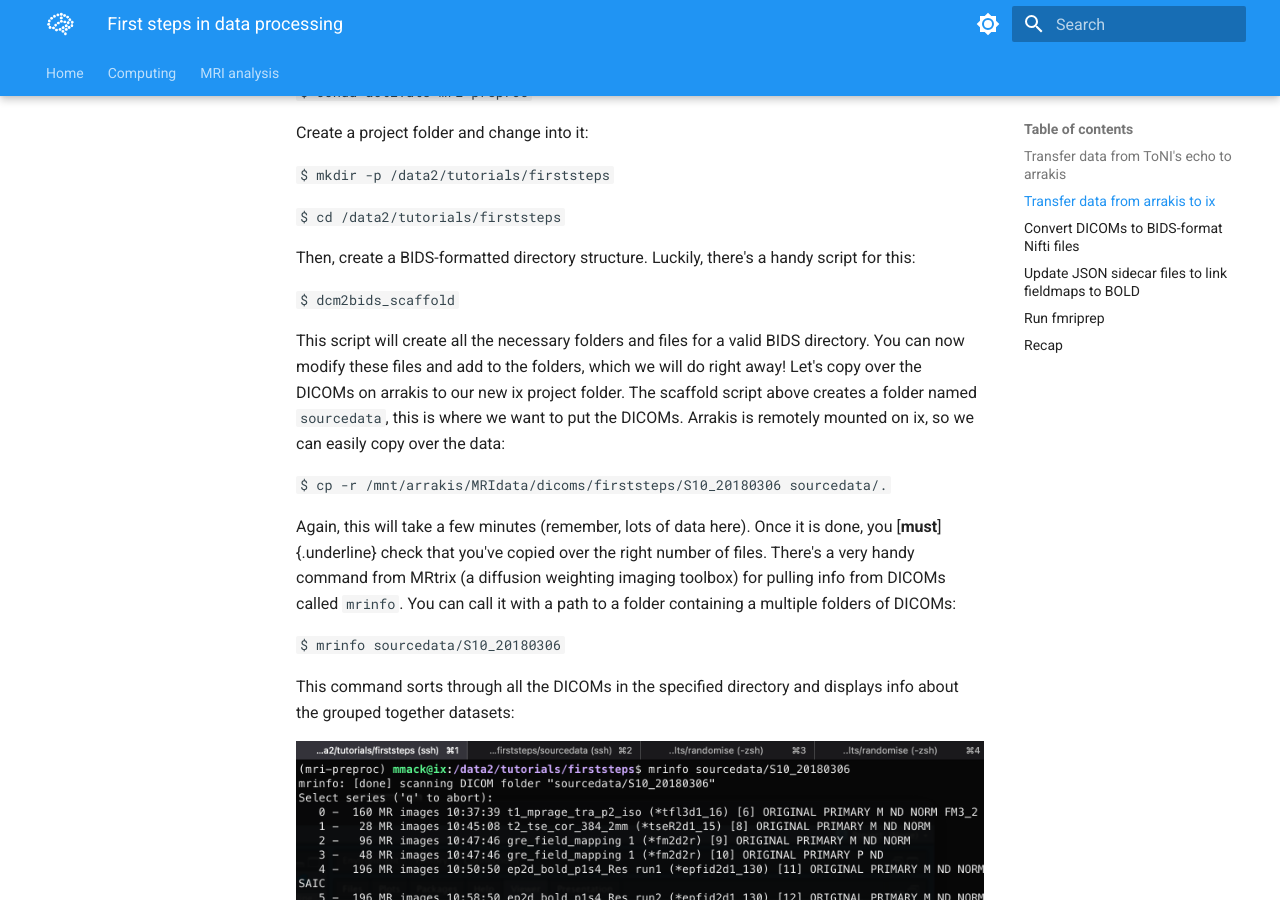
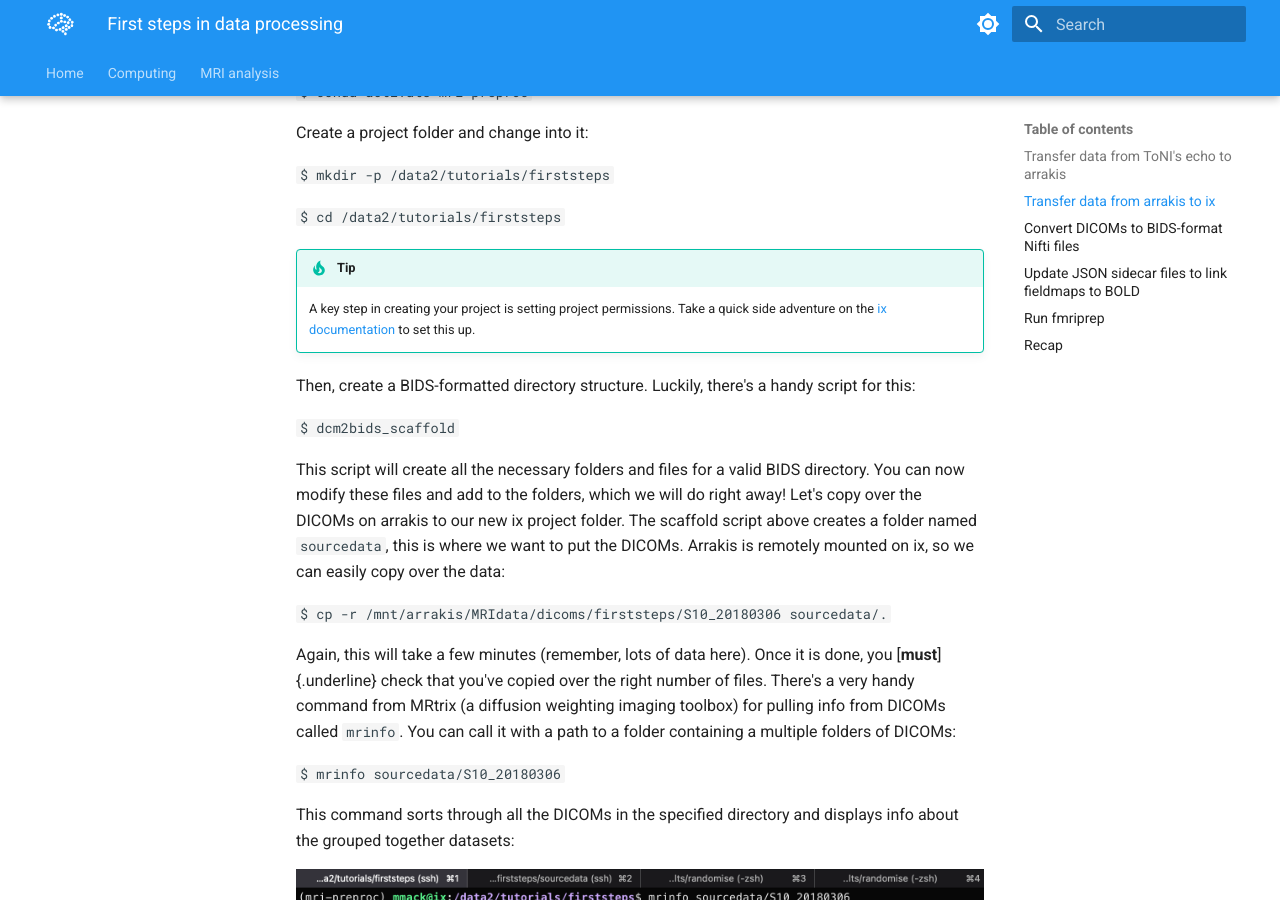
Before and after one commit to macklab/manual, an MkDocs documentation site: the page built from docs/firststeps.md, in a window 1280 px wide and 900 px high, scrolled down 2435 px. Built offline with MkDocs 1.6.1 and Material for MkDocs 9.7.7, drawn with Linux system fonts in a browser that asks for light colours.

Commit message:
Update firststeps.md

```diff
--- a/docs/firststeps.md
+++ b/docs/firststeps.md
@@ -35,6 +35,10 @@ Create a project folder and change into it:
 `$ mkdir -p /data2/tutorials/firststeps`
 
 `$ cd /data2/tutorials/firststeps`
+
+!!! tip Project permissions
+
+    A key step in creating your project is setting project permissions. Take a quick side adventure on the [ix documentation](https://macklab.github.io/manual/ix/#managing-projects-on-ix) to set this up.
 
 Then, create a BIDS-formatted directory structure. Luckily, there's a handy script for this:
 
```
